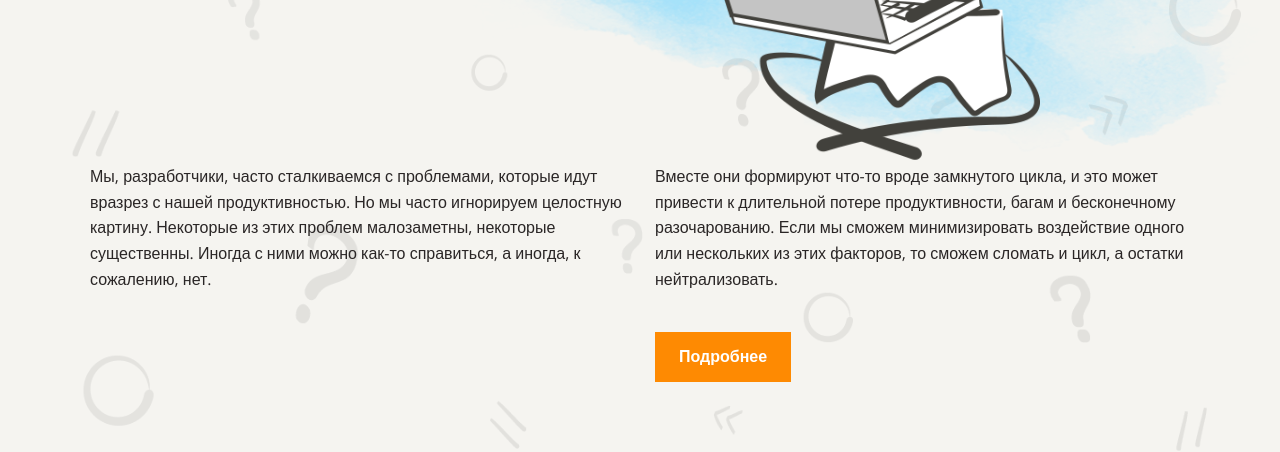
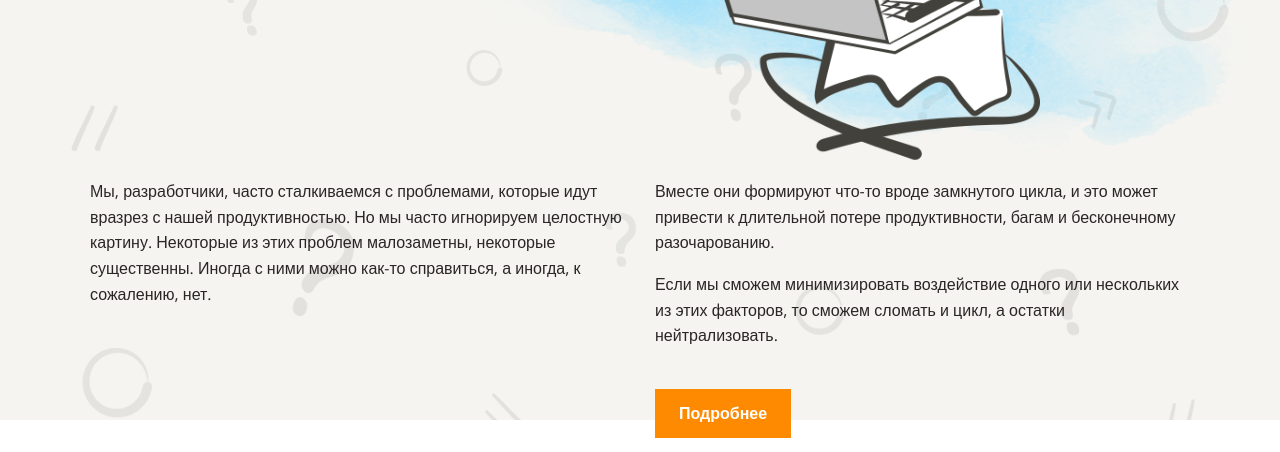
Before and after one commit to oiv84/layout-designer-project-lvl1, a website: page src/index.html in a window 1280 px wide. Shown: the part 380-832 px from the top of the page. Drawn offline with nearby package versions, Linux system fonts and the light colour scheme; a web font is replaced by a local one.

Commit message:
Fixed heading section

```diff
--- a/src/index.html
+++ b/src/index.html
@@ -17,26 +17,24 @@
 <body>
     <header class="bg-light bg-default-image">
         <div class="container">
-            <h1 class="text-orange">Когнитивные<br>искажения<br><span class="text-primary-dark ">в
+            <h1 class="text-orange">Когнитивные<br>искажения<br><span class="text-primary-dark">в
                     программировании</span></h1>
             <img src="images/main.png" class="header-image" alt="Человек за ноутбуком">
             <div class="description flex row">
                 <div class="col col-half">
                     <p>
                         Мы, разработчики, часто сталкиваемся с проблемами, которые идут вразрез с нашей продуктивностью.
-                        Но
-                        мы часто игнорируем целостную картину. Некоторые из этих проблем малозаметны, некоторые
-                        существенны.
-                        Иногда с ними можно как-то справиться, а иногда, к сожалению, нет.
+                        Но мы часто игнорируем целостную картину. Некоторые из этих проблем малозаметны, некоторые
+                        существенны. Иногда с ними можно как-то справиться, а иногда, к сожалению, нет.
                     </p>
                 </div>
                 <div class="col col-half">
                     <p>
                         Вместе они формируют что-то вроде замкнутого цикла, и это может привести к длительной потере
                         продуктивности, багам и бесконечному разочарованию.
+                    <p>
                         Если мы сможем минимизировать воздействие одного или нескольких из этих факторов, то сможем
-                        сломать
-                        и цикл, а остатки нейтрализовать.
+                        сломать и цикл, а остатки нейтрализовать.
                     </p>
                     <a href="#" class="btn">Подробнее</a>
                 </div>
--- a/src/styles/style.css
+++ b/src/styles/style.css
@@ -41,6 +41,7 @@ body {
   overflow-x: hidden;
 
   color: var(--body-font-color);
+  font-weight: 400;
   font-size: var(--body-font-size);
 
   font-family: var(--body-font-family);
@@ -72,7 +73,17 @@ h3 {
 }
 
 img {
+  display: block;
   height: 100%;
+}
+
+p {
+  margin: 0;
+  padding: 0;
+}
+
+p + p {
+  margin-top: 16px;
 }
 
 a {
@@ -125,6 +136,10 @@ a {
   content: "";
 }
 
+header {
+  height: 100vh;
+}
+
 .header-image {
   position: absolute;
   top: 55px;
@@ -136,7 +151,7 @@ a {
 }
 
 .header-image + .description {
-  margin-top: 185px;
+  margin-top: 200px;
 }
 
 .flex {
```
